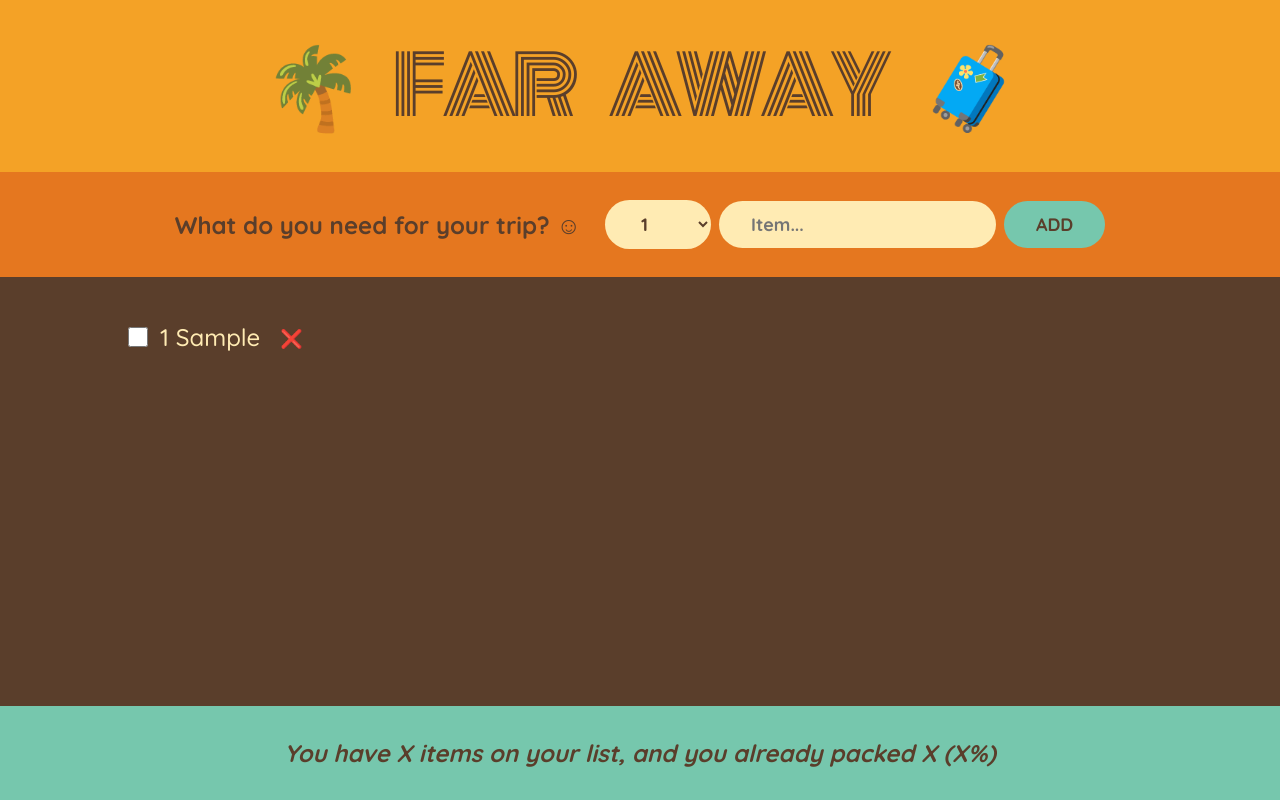
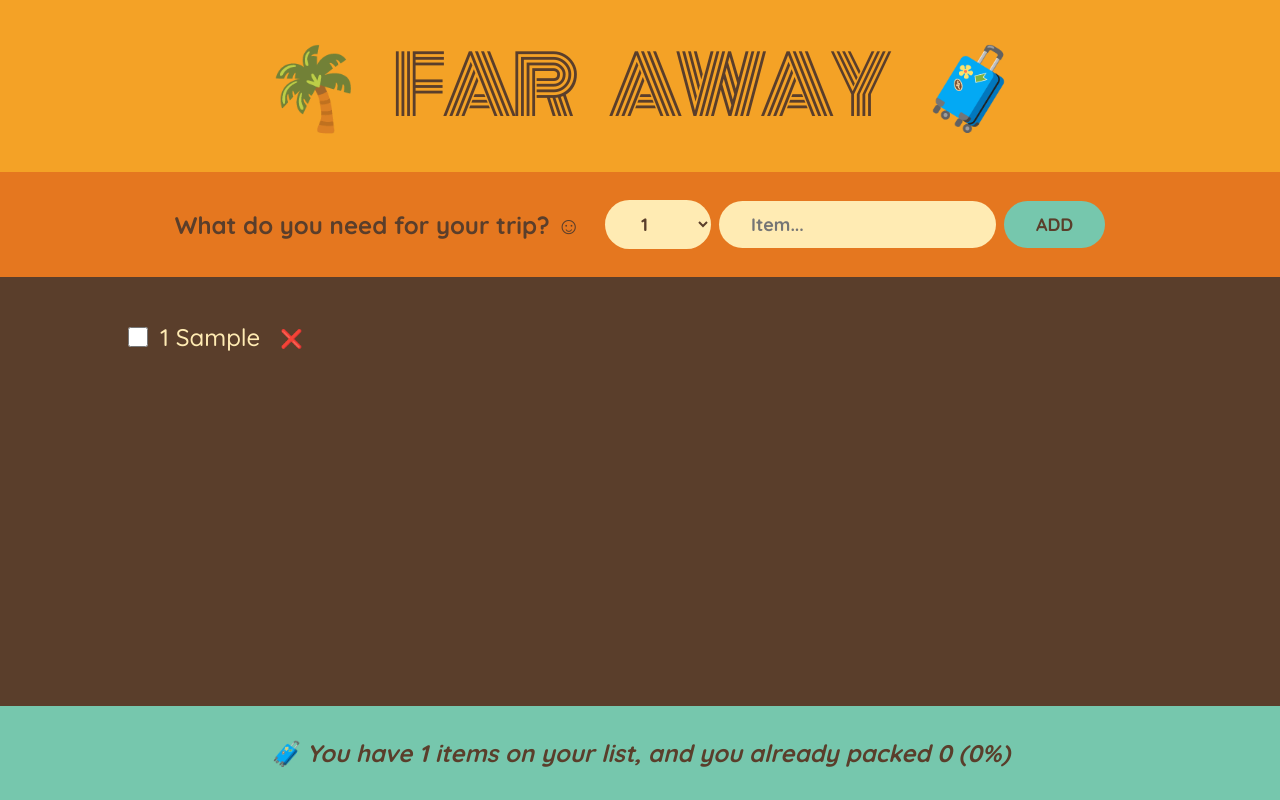
Before and after one commit to bownannicha/React-Travel-List, a React (Create React App) app: page / in a window 1280 px wide. Both pictures are taken after typing "Sample" into the empty fields and a click on the button "ADD". Built offline with nearby package versions, Linux system fonts and the light colour scheme.

Commit message:
added computed stats component

```diff
--- a/src/App.js
+++ b/src/App.js
@@ -38,7 +38,7 @@
         onDeleteItem={handleDeleteItem}
         onToggleItem={handleToggleItem}
       />
-      <Stats />
+      <Stats items={items} />
     </div>
   );
 }
@@ -124,10 +124,25 @@
   );
 }
 
-function Stats() {
+function Stats({ items }) {
+  if (!items.length)
+    return (
+      <p className="stats">
+        <em>Start adding some items to your packing list 🚀</em>
+      </p>
+    );
+  const numItems = items.length;
+  const numPacked = items.filter((item) => item.packed).length;
+  const percentage = Math.round((numPacked / numItems) * 100);
+
   return (
     <footer className="stats">
-      <em> You have X items on your list, and you already packed X (X%)</em>
+      <em>
+        {percentage === 100
+          ? "You've got everything! Ready to go ✈"
+          : `🧳 You have ${numItems} items on your list, and you already packed
+        ${numPacked} (${percentage}%)`}
+      </em>
     </footer>
   );
 }
```
